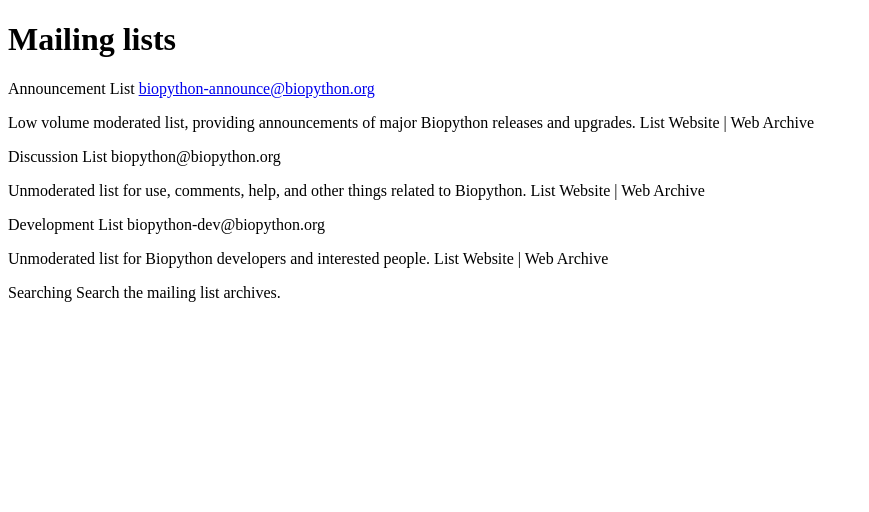
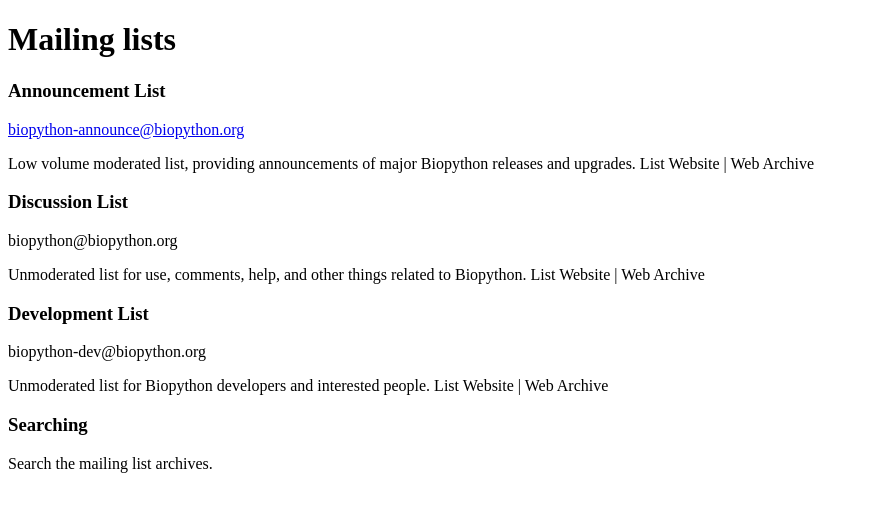
Before and after one commit to biopython/biopython.github.io, a Jekyll site: the page built from wiki/Mailing_lists.md, in a window 1280 px wide. Shown: the top 512 px of the page, without its empty margins (0-869 px from the left). Built offline with Jekyll 4.4.1, drawn with Linux system fonts in a browser that asks for light colours; part of the change alters nothing that is shown.

Commit message:
Change to wiki page

```diff
--- a/wiki/Mailing_lists.md
+++ b/wiki/Mailing_lists.md
@@ -4,19 +4,27 @@ permalink: wiki/Mailing_lists
 layout: wiki
 ---
 
-Announcement List <biopython-announce@biopython.org>
+### Announcement List
+
+<biopython-announce@biopython.org>
 
 Low volume moderated list, providing announcements of major Biopython
 releases and upgrades. List Website | Web Archive
 
-Discussion List biopython@biopython.org
+### Discussion List
+
+biopython@biopython.org
 
 Unmoderated list for use, comments, help, and other things related to
 Biopython. List Website | Web Archive
 
-Development List biopython-dev@biopython.org
+### Development List
+
+biopython-dev@biopython.org
 
 Unmoderated list for Biopython developers and interested people. List
 Website | Web Archive
 
-Searching Search the mailing list archives.
+### Searching
+
+Search the mailing list archives.
```
Also changed, not shown: 1 other file.
